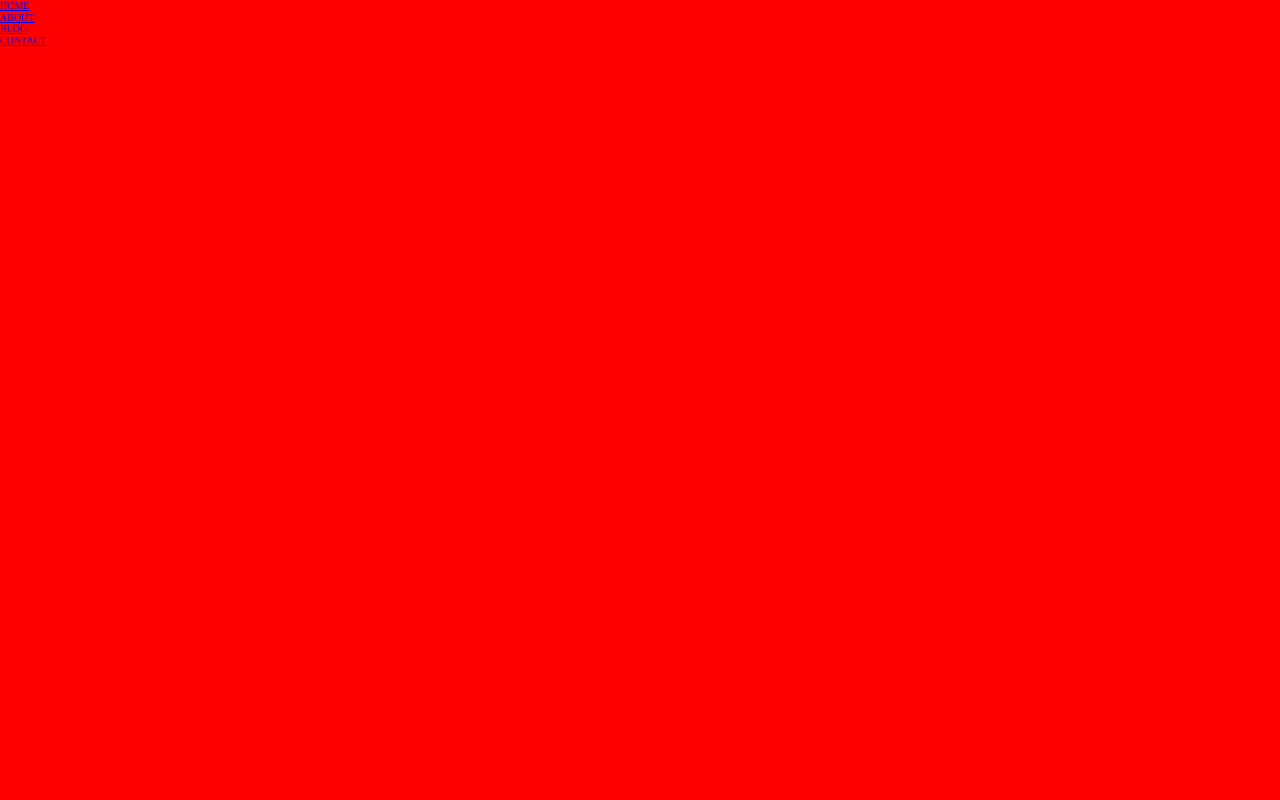
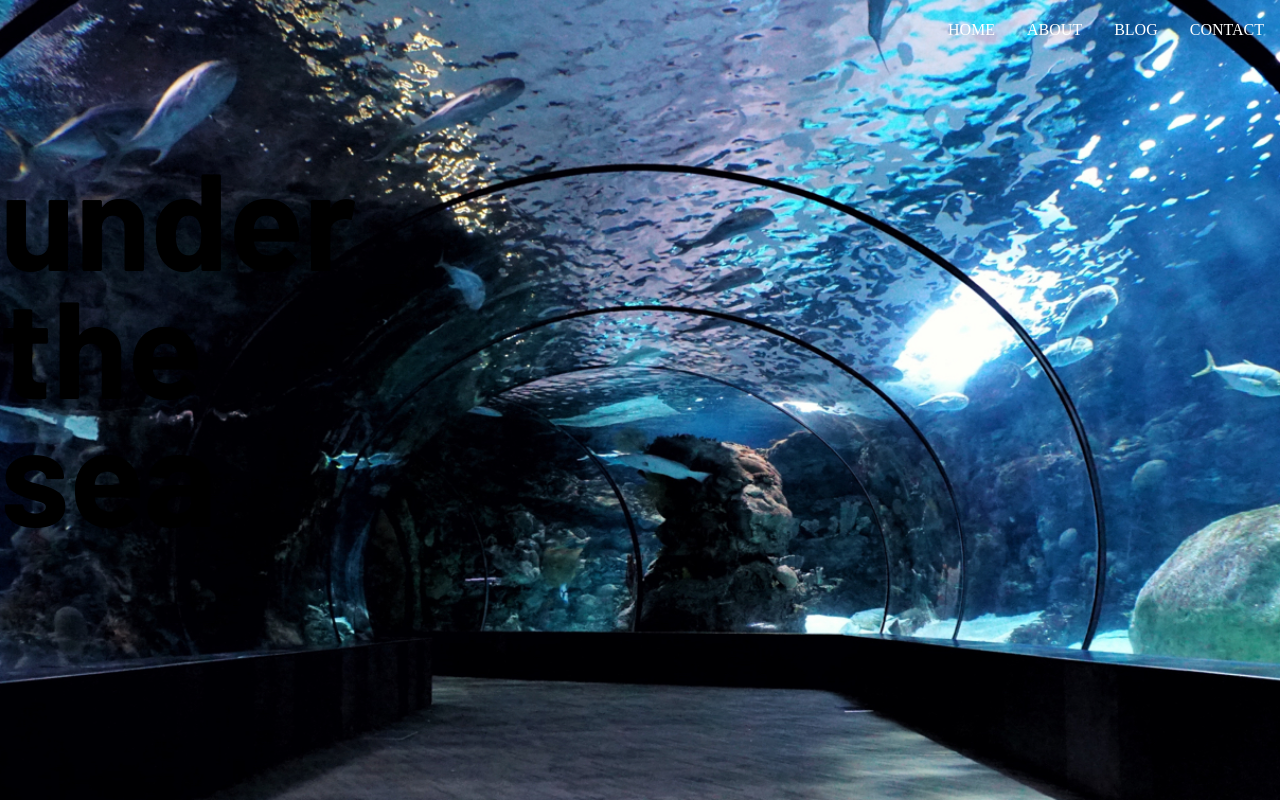
Before and after one commit to maryamshahnawaz/my-first-project, a plain HTML site: page index.html in a window 1280 px wide. Drawn offline with Linux system fonts and the light colour scheme.

Commit message:
modified files

```diff
--- a/index.html
+++ b/index.html
@@ -16,6 +16,10 @@
           <li><a href="#">CONTACT</a></li>
         </ul>
       </nav>
+      <h1>
+        under<br />
+        the <br />sea
+      </h1>
     </header>
   </body>
 </html>
--- a/styles/sass/partials/_mixin.scss
+++ b/styles/sass/partials/_mixin.scss
@@ -1,5 +1,5 @@
-// @mixin HeadingSize($fontFamily, $fontSize, $lineHeight) {
-//   font-family: $fontFamily;
-//   font-size: $fontSize;
-//   line-height: $lineHeights;
-// }
+@mixin headingSize($fontFamily, $fontSize, $lineHeight) {
+  font-family: $fontFamily;
+  font-size: $fontSize;
+  line-height: $lineHeight;
+}
--- a/styles/sass/partials/_nav.scss
+++ b/styles/sass/partials/_nav.scss
@@ -0,0 +1,18 @@
+nav {
+  width: 100%;
+  display: flex;
+  justify-content: flex-end;
+  height: 60px;
+  line-height: 60px;
+
+  ul {
+    display: flex;
+    list-style: none;
+  }
+
+  a {
+    padding: 1rem;
+    text-decoration: none;
+    color: $baseFontColor;
+  }
+}
--- a/styles/sass/partials/_variables.scss
+++ b/styles/sass/partials/_variables.scss
@@ -1,6 +1,6 @@
 $primaryColor: #0c1423;
 $secondaryColor: #0f614e;
 $accentColor: #86e0f9;
-$fontColor: #fff;
+$baseFontColor: #fff;
 $fontBarlow: 'Barlow', sans-serif;
 $fontLato: 'Lato', sans-serif;
--- a/styles/sass/style.scss
+++ b/styles/sass/style.scss
@@ -13,6 +13,11 @@
 body {
   font-size: 62.5%;
 }
+
+body {
+  font-size: 1rem;
+}
+
 .wrapper {
   max-width: 1200px;
   width: 90%;
@@ -20,12 +25,12 @@ body {
 }
 
 header {
+  background-image: url(../assets/header-image.jpg);
+  background-position: center center;
+  background-size: cover;
   height: 100vh;
-  background-color: red;
 }
 
 h1 {
-  font-family: $fontBarlow;
-  font-size: 13.8rem;
-  line-height: 12.6rem;
+  @include headingSize($fontBarlow, 138px, 128px);
 }
```
Also changed, not shown: styles/style.css.
